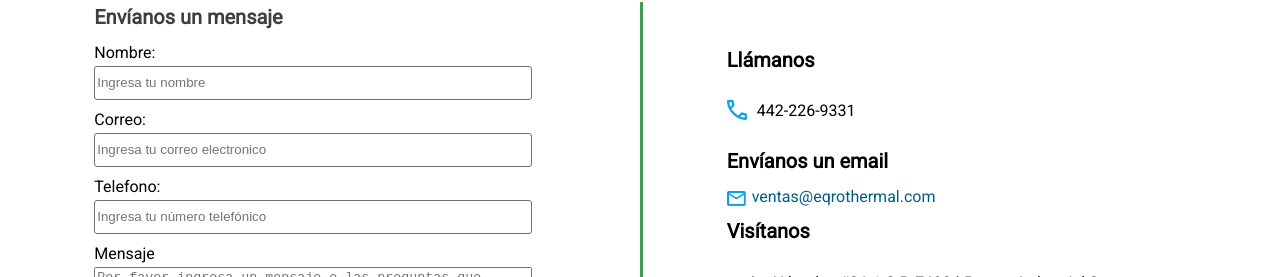
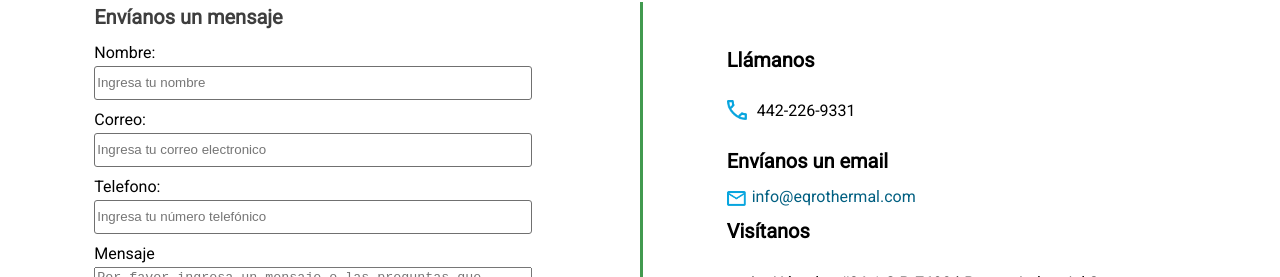
Before and after one commit to Karly-Dan/eqrothermal-PaginaWeb, a Nuxt app: page / in a window 1280 px wide. Shown: the part 1542-1819 px from the top of the page. Built offline with nearby package versions, Linux system fonts and the light colour scheme.

Commit message:
cambio de correos

```diff
--- a/pages/index.vue
+++ b/pages/index.vue
@@ -109,7 +109,7 @@
             <h1>Envíanos un email</h1>
             <div class="contenedor-icono-texto-contacto">
               <img src="../assets/mail.png" alt="img" class="icono-mail">
-              <a href="mailto:info@eqrothermal.com" target="_blank" class="mail">ventas@eqrothermal.com</a>
+              <a href="mailto:info@eqrothermal.com" target="_blank" class="mail">info@eqrothermal.com</a>
             </div>
           </div>
           <div>
@@ -173,8 +173,8 @@ export default {
       useFetch('/api/send-email', {
         method: 'post',
         body: {
-          subject: "Prueba subject",
-          to: "tech@eqrothermal.com",
+          subject: "Información",
+          to: "info@eqrothermal.com",
           template: "contact",
           name: this.form.name,
           email: this.form.email,
```
